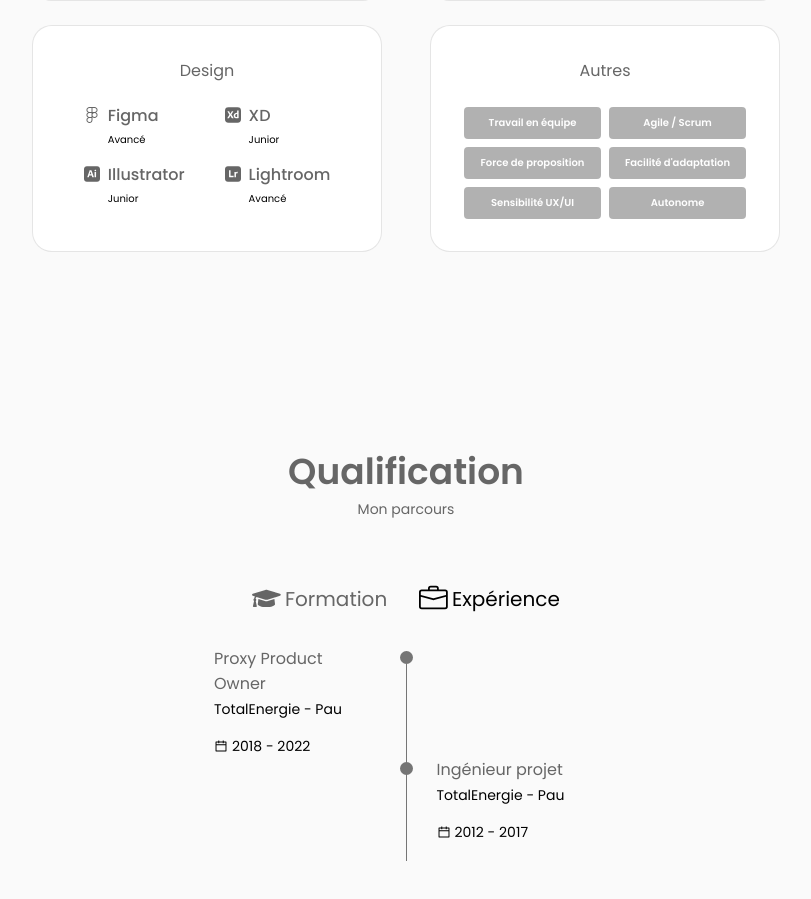
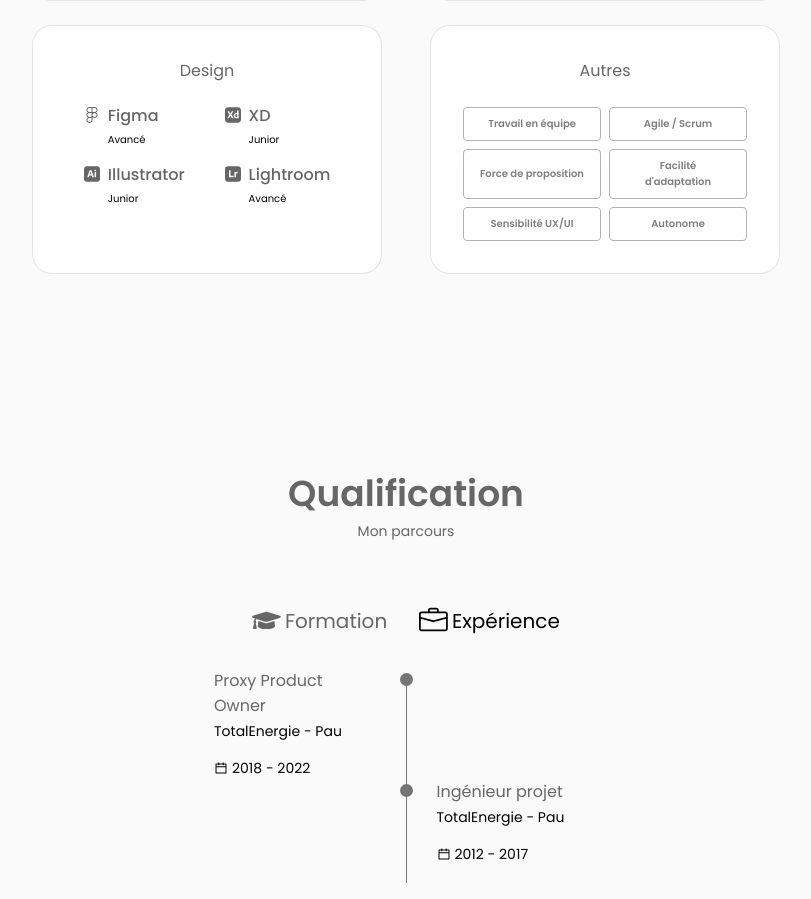
Before and after one commit to MatthieuTricoire/Portfolio_v0, a React (Vite) app: page / in a window 1280 px wide. Shown: the part 2124-3023 px from the top of the page, without its empty margins (234-1045 px from the left). Built offline with nearby package versions, Linux system fonts and the light colour scheme.

Commit message:
change display of soft skills

```diff
--- a/src/components/skills/skills.css
+++ b/src/components/skills/skills.css
@@ -41,9 +41,10 @@
   display: flex;
   align-items: center;
   justify-content: center;
-  color: white;
+  border: solid 1px var(--title-color);
+  color: var(--title-color-dark);
   font-size: var(--tiny-fs);
-  background-color: var(--title-color);
+
   opacity: 0.5;
   padding: 0.5rem 1rem;
   border-radius: 0.25rem;
```
